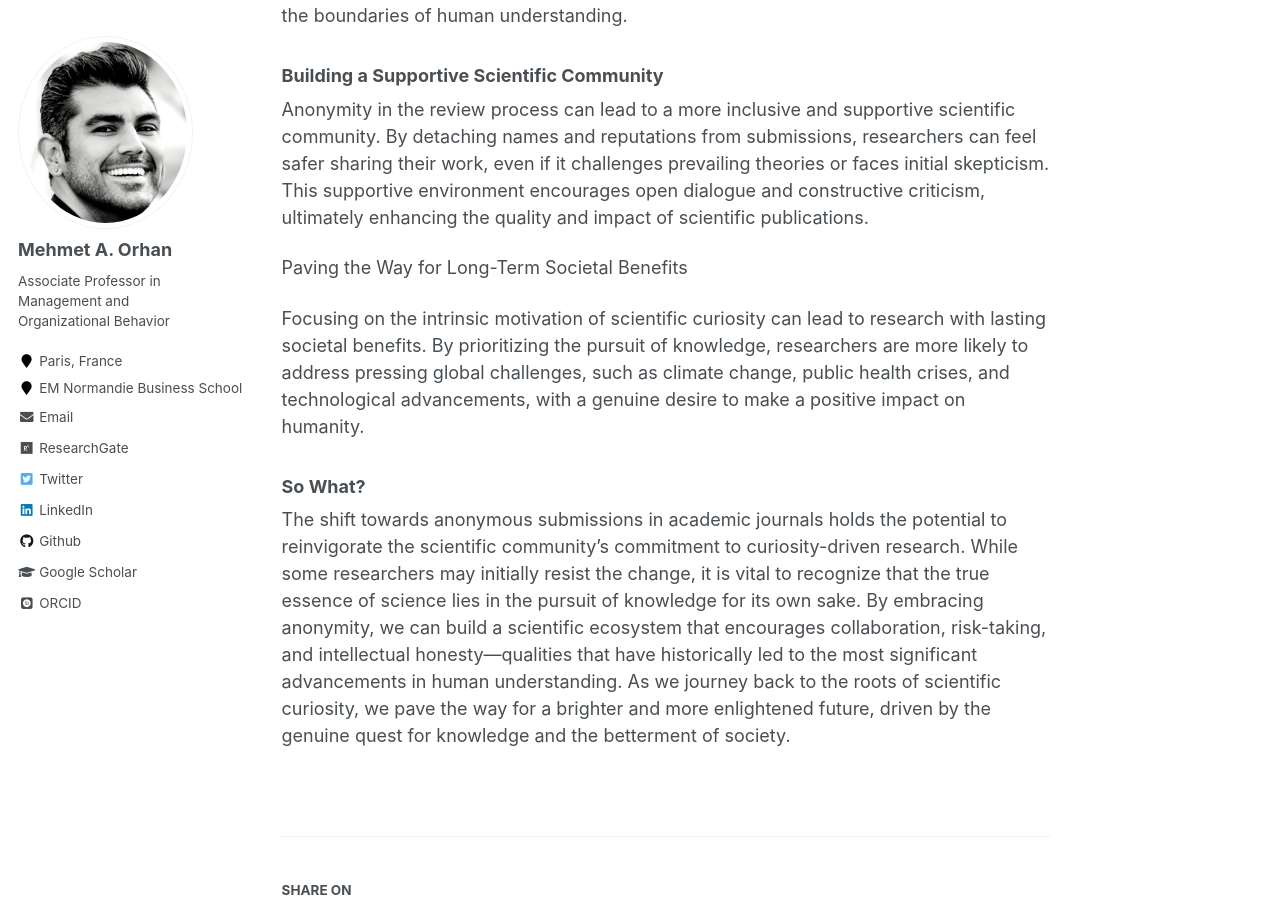
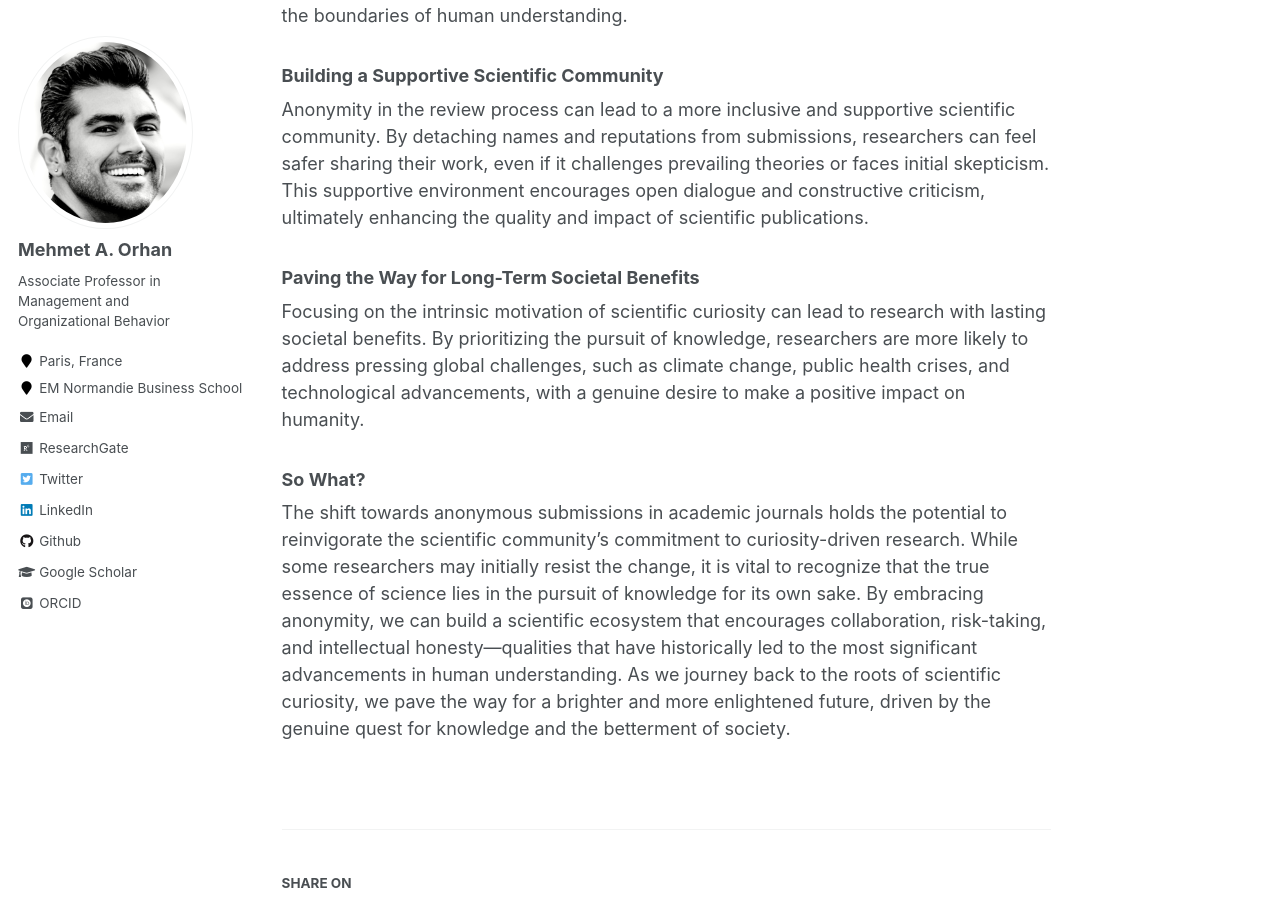
Before and after one commit to maorhan/maorhan.github.io, a Jekyll site: the page built from _talks/2014-03-01-talk-3.md, in a window 1280 px wide and 900 px high, scrolled down 1088 px. Built offline with Jekyll 4.4.1, drawn with Linux system fonts in a browser that asks for light colours; some web fonts are replaced.

```diff
--- a/_talks/2014-03-01-talk-3.md
+++ b/_talks/2014-03-01-talk-3.md
@@ -26,7 +26,7 @@ Publishing research out of passion for discovery, rather than external rewards,
 
 Anonymity in the review process can lead to a more inclusive and supportive scientific community. By detaching names and reputations from submissions, researchers can feel safer sharing their work, even if it challenges prevailing theories or faces initial skepticism. This supportive environment encourages open dialogue and constructive criticism, ultimately enhancing the quality and impact of scientific publications.
 
-Paving the Way for Long-Term Societal Benefits
+### Paving the Way for Long-Term Societal Benefits
 
 Focusing on the intrinsic motivation of scientific curiosity can lead to research with lasting societal benefits. By prioritizing the pursuit of knowledge, researchers are more likely to address pressing global challenges, such as climate change, public health crises, and technological advancements, with a genuine desire to make a positive impact on humanity.
 
```
